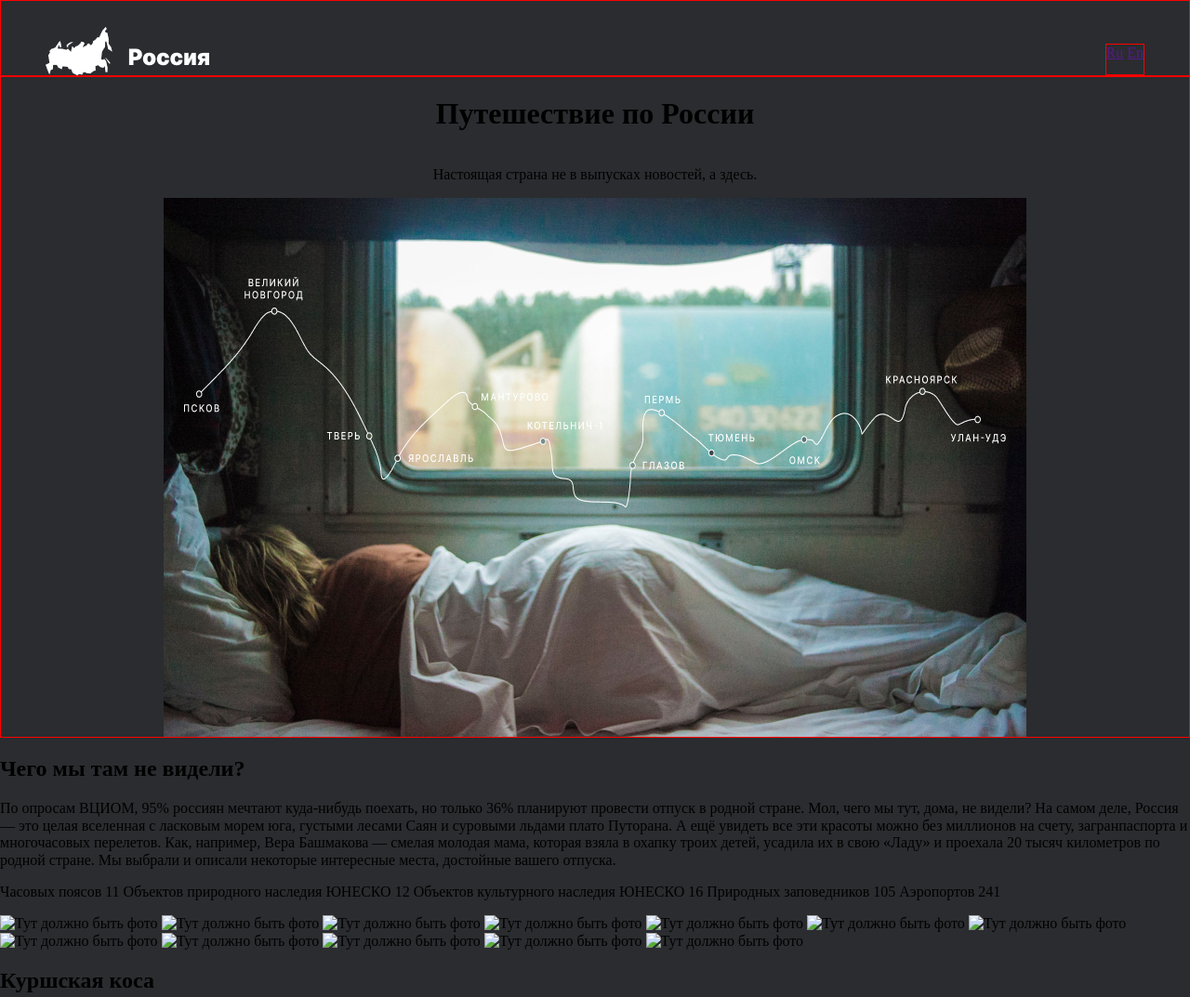
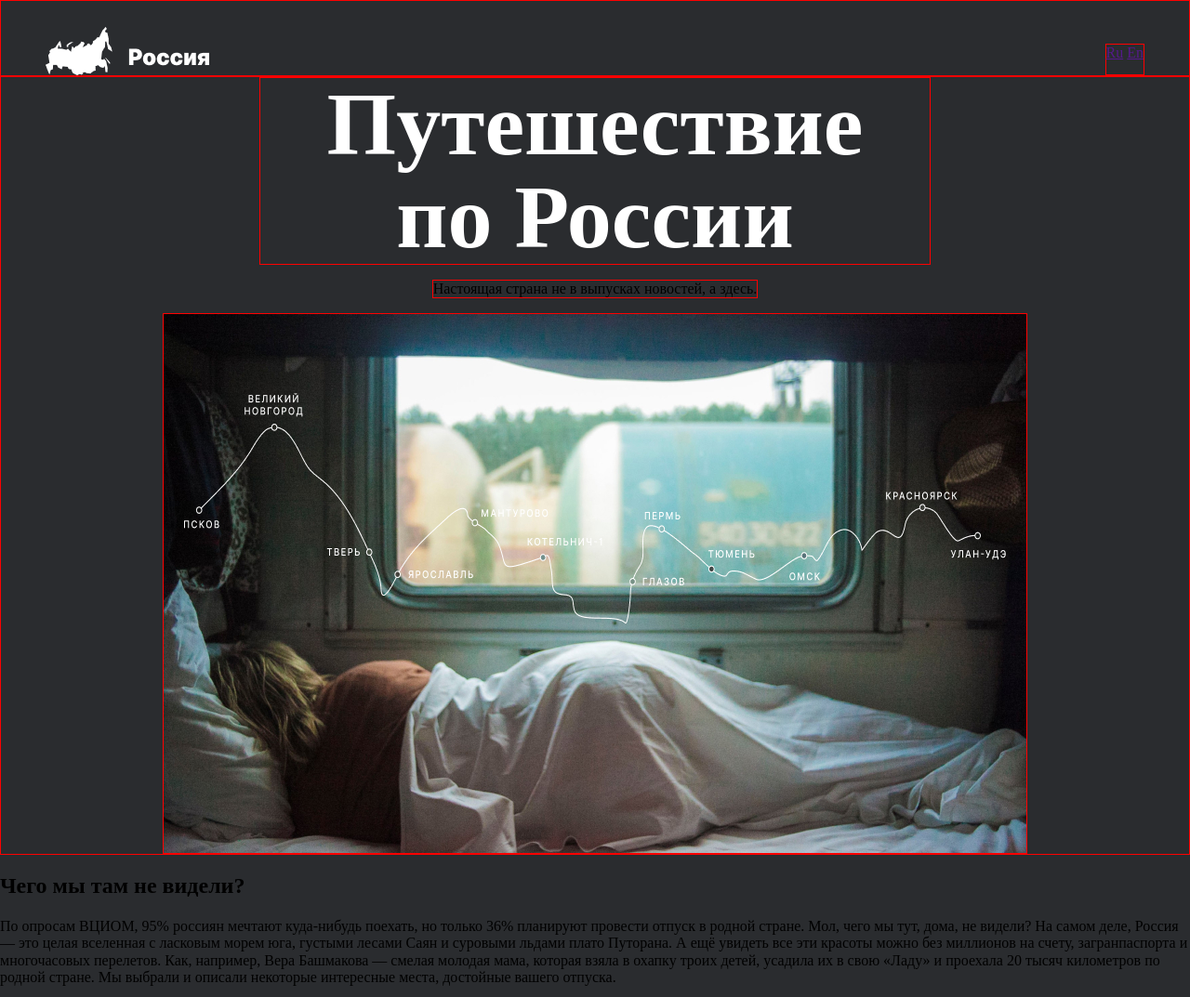
Before and after one commit to SsulsS/russian-travel, a plain HTML site: page index.html in a window 1280 px wide. Shown: the top 1073 px of the page at 93% size. Drawn offline with Linux system fonts and the light colour scheme.

Commit message:
перенос на другой пк (05.12)

```diff
--- /dev/null
+++ b/blocks/lead/lead.css
@@ -0,0 +1,27 @@
+.lead{
+    border: 1px solid red;
+    display: flex;
+    flex-direction: column;
+    align-items: center;
+    justify-content: center;
+}
+
+.lead__title{
+    border: 1px solid red;
+    font-weight: 900;
+    font-size: 96px;
+    line-height: 100px;
+    text-align: center;
+    color: white;
+    margin: 0 0;
+    width: 720px;
+    height: 200px;
+}
+
+.lead__subtitle{
+    border: 1px solid red;
+}
+
+.lead__image{
+    border: 1px solid red;
+}
--- a/index.html
+++ b/index.html
@@ -3,8 +3,9 @@
 <head>
     <meta charset="UTF-8">
     <title>Путешествие по России</title>
-    <link rel="stylesheet" href="../russian-travel/vendor/normalize.css">
-    <link rel="stylesheet" href="../russian-travel/style.css">
+    <link rel="stylesheet" href="./vendor/normalize.css">
+    <link rel="stylesheet" href="./style.css">
+    <link rel="stylesheet" href="./pages/index.css">
 </head>
 <body class="page">
     <header class="header">
@@ -16,9 +17,9 @@
     </header>
     <main>
         <section class="lead">
-            <h1 class="lead__title">Путешествие по России</h1>
+            <h1 class="lead__title">Путешествие <br> по России</h1>
             <p class="lead__subtitle">Настоящая страна не в выпусках новостей, а здесь.</p>
-            <img src="../russian-travel/image/header__image.jpg" alt="" class="lead__image">
+            <img src="./image/header__image.jpg" alt="" class="lead__image">
         </section>
 
         <section class="intro">
@@ -28,24 +29,24 @@
         </section>
 
         <section class="photo-grid">
-            <img src="" alt="Тут должно быть фото" class="photo-grid__item">
-            <img src="" alt="Тут должно быть фото" class="photo-grid__item">
-            <img src="" alt="Тут должно быть фото" class="photo-grid__item">
-            <img src="" alt="Тут должно быть фото" class="photo-grid__item">
-            <img src="" alt="Тут должно быть фото" class="photo-grid__item">
-            <img src="" alt="Тут должно быть фото" class="photo-grid__item">
-            <img src="" alt="Тут должно быть фото" class="photo-grid__item">
-            <img src="" alt="Тут должно быть фото" class="photo-grid__item">
-            <img src="" alt="Тут должно быть фото" class="photo-grid__item">
-            <img src="" alt="Тут должно быть фото" class="photo-grid__item">
-            <img src="" alt="Тут должно быть фото" class="photo-grid__item">
-            <img src="" alt="Тут должно быть фото" class="photo-grid__item">
+            <img src="./image/photo-grid/photo-grid-1.jpg" alt="Тут должно быть фото" class="photo-grid__item">
+            <img src="./image/photo-grid/photo-grid-2.jpg" alt="Тут должно быть фото" class="photo-grid__item">
+            <img src="./image/photo-grid/photo-grid-3.jpg" alt="Тут должно быть фото" class="photo-grid__item">
+            <img src="./image/photo-grid/photo-grid-4.jpg" alt="Тут должно быть фото" class="photo-grid__item">
+            <img src="./image/photo-grid/photo-grid-5.jpg" alt="Тут должно быть фото" class="photo-grid__item">
+            <img src="./image/photo-grid/photo-grid-6.jpg" alt="Тут должно быть фото" class="photo-grid__item">
+            <img src="./image/photo-grid/photo-grid-7.jpg" alt="Тут должно быть фото" class="photo-grid__item">
+            <img src="./image/photo-grid/photo-grid-8.jpg" alt="Тут должно быть фото" class="photo-grid__item">
+            <img src="./image/photo-grid/photo-grid-9.jpg" alt="Тут должно быть фото" class="photo-grid__item">
+            <img src="./image/photo-grid/photo-grid-10.jpg" alt="Тут должно быть фото" class="photo-grid__item">
+            <img src="./image/photo-grid/photo-grid-11.jpg" alt="Тут должно быть фото" class="photo-grid__item">
+            <img src="./image/photo-grid/photo-grid-12.jpg" alt="Тут должно быть фото" class="photo-grid__item">
         </section>
 
         <section class="places">
             <div class="plase">
                 <h2 class="place__title">Куршская коса</h2>
-                <img src="../russian-travel/image/kurshskaya-kosa.jpg" alt="" class="place__image">
+                <img src="./image/kurshskaya-kosa.jpg" alt="" class="place__image">
                 <div class="place__website"></div>
                 <p class="place__paragraph">Здесь, посреди лесов и песчаных дюн, вы сможете увидеть два водных горизонта — спокойного Куршского залива с одной стороны и подёрнутого рябью волн Балтийского моря с другой. Уникальная природная зона на краю российского анклава.</p>
                 <p class="place__paragraph">На этом Калининградская область не заканчивается. Для путешественника
@@ -55,7 +56,7 @@
             </div>
             <div class="plase">
                 <h2 class="place__title">Кольский</h2>
-                <img src="../russian-travel/image/kolski.jpg" alt="" class="place__image">
+                <img src="./image/kolski.jpg" alt="" class="place__image">
                 <div class="place__website"></div>
                 <p class="place__paragraph">Почти весь полуостров находится за Полярным кругом. Саамская тундра, от которой на юг —
 тайга, а на север — Ледовитый океан, прикидывающийся Баренцевым морем.</p>
@@ -66,21 +67,21 @@
             </div>
             <div class="plase">
                 <h2 class="place__title">Алтай</h2>
-                <img src="../russian-travel/image/altai.jpg" alt="" class="place__image">
+                <img src="./image/altai.jpg" alt="" class="place__image">
                 <div class="place__website"></div>
                 <p class="place__paragraph">Алтай — одно из красивейших мест в России. В первую очередь из-за гор: если ехать вдоль хребта, вы увидите склоны, усыпанные соснами, горные реки и озёра. А если вы откроете в автомобиле окна, сможете познакомиться с невидимым чудом здешних мест — горным воздухом.</p>
                 <p class="place__paragraph">Климат на Алтае умеренный, поэтому ехать сюда лучше всего летом. Так вы увидите всё разнообразие местной флоры и фауны. По лесам Алтая бродят лоси, над хребтами летают орлы, а на равнинах пасутся косули. И знаменитые манулы — тоже обитатели Алтайского края.</p>
             </div>
             <div class="plase">
                 <h2 class="place__title">Зимний Байкал</h2>
-                <img src="../russian-travel/image/zimniy-baikal.jpg" alt="Фото" class="place__image">
+                <img src="./image/zimniy-baikal.jpg" alt="Фото" class="place__image">
                 <div class="place__website"></div>
                 <p class="place__paragraph">Всем известен Байкал как крупнейшее озеро в мире. Многие также знают, что это самый большой источник пресной воды и одно из красивейших мест в России.</p>
                 <p class="place__paragraph">Конечно, это всё так. Но Байкал ещё идеальное место для соревнований по скийорингу. Это такой вид спорта, когда лыжник привязывает себя к мотоциклу, и тандем старается развить как можно бóльшую скорость на льду. В марте 2019 года на фестивале «Байкальская миля» был поставлен мировой рекорд — 197.011 км/ч.</p>
             </div>
             <div class="plase">
                 <h2 class="place__title">Карелия</h2>
-                <img src="../russian-travel/image/kareliya.jpg" alt="" class="place__image">
+                <img src="./image/kareliya.jpg" alt="" class="place__image">
                 <div class="place__website"></div>
                 <p class="place__paragraph">Сибирь заканчивается не на Урале, а в Карелии: образующая тайгу сибирская лиственница не растёт западнее Водлозера. Зато здесь она вымахивает на 30 метров — леса карельских национальных парков из-за непроходимых болот никогда не знали топора. Некоторым соснам уже больше чем полтысячелетия. Прикоснитесь к живому существу, видевшему солнце раньше, чем увидал его Иван Грозный. В девственном лесу на сотню километров не встретишь тропы. А на редких тропинках деревья в паре метров от земли помечены медвежьими когтями. Чтобы все знали, кто тут хозяин.</p>
             </div>
--- a/pages/index.css
+++ b/pages/index.css
@@ -0,0 +1 @@
+@import url(../blocks/lead/lead.css);
--- a/style.css
+++ b/style.css
@@ -27,11 +27,3 @@
     margin: 0 18px 6px 0;
     font-weight: normal;
 }
-
-.lead{
-    border: 1px solid red;
-    display: flex;
-    flex-direction: column;
-    align-items: center;
-    justify-content: center;
-}
```
Also changed, not shown: image/photo-grid/photo-grid-1.jpg (renamed from image/photo-grid-1.jpg), image/photo-grid/photo-grid-10.jpg (renamed from image/photo-grid-10.jpg), image/photo-grid/photo-grid-11.jpg (renamed from image/photo-grid-11.jpg), image/photo-grid/photo-grid-12.jpg (renamed from image/photo-grid-12.jpg), image/photo-grid/photo-grid-2.jpg (renamed from image/photo-grid-2.jpg), image/photo-grid/photo-grid-3.jpg (renamed from image/photo-grid-3.jpg), image/photo-grid/photo-grid-4.jpg (renamed from image/photo-grid-4.jpg), image/photo-grid/photo-grid-5.jpg (renamed from image/photo-grid-5.jpg), image/photo-grid/photo-grid-6.jpg (renamed from image/photo-grid-6.jpg), image/photo-grid/photo-grid-7.jpg (renamed from image/photo-grid-7.jpg), image/photo-grid/photo-grid-8.jpg (renamed from image/photo-grid-8.jpg), image/photo-grid/photo-grid-9.jpg (renamed from image/photo-grid-9.jpg).
